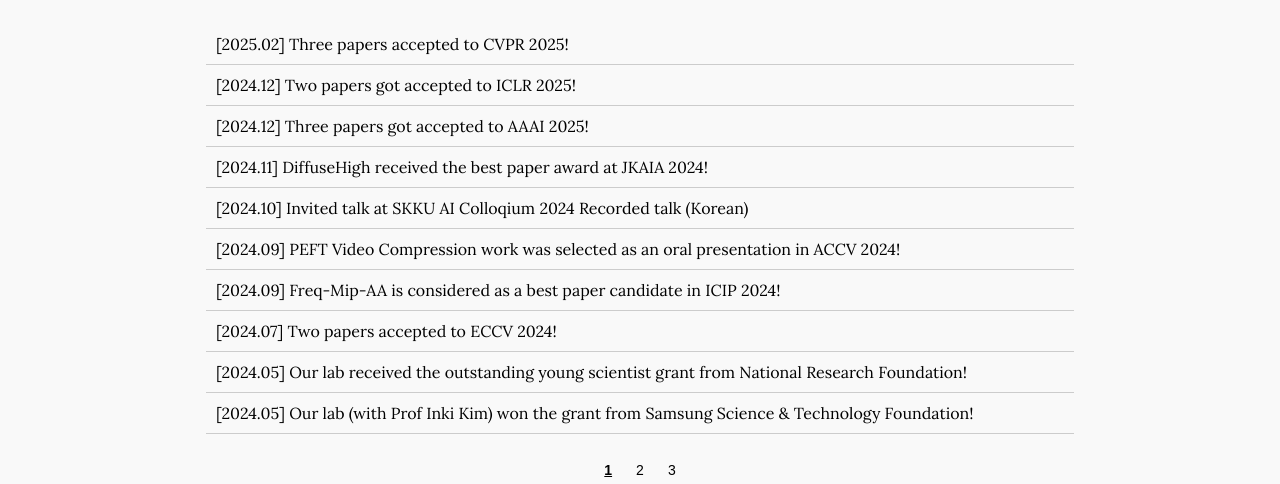
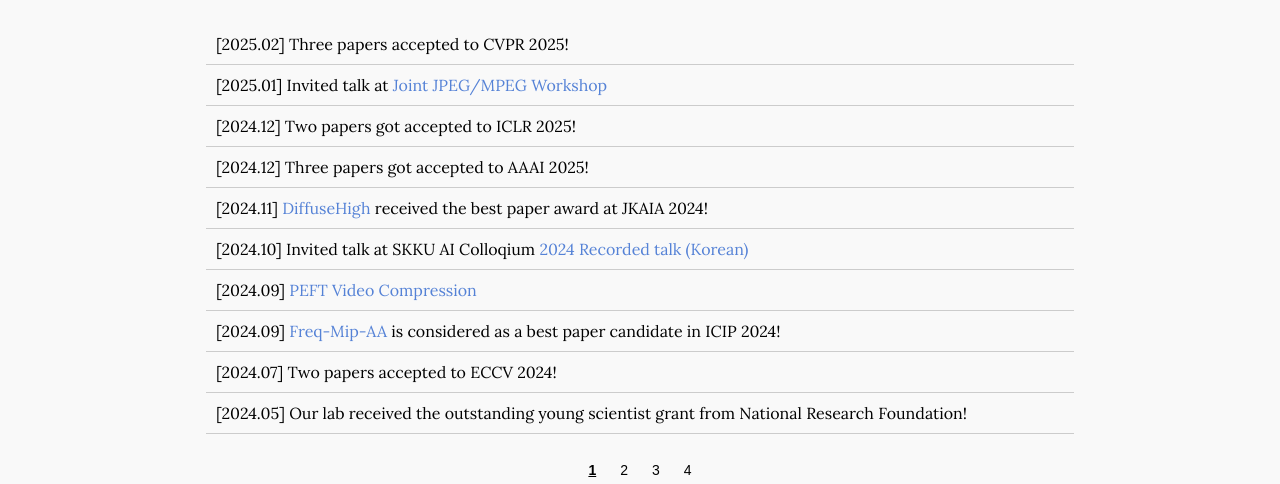
Before and after one commit to V-Laboratory/V-Laboratory.github.io, a React (Create React App) app: page / in a window 1280 px wide. Shown: the part 896-1380 px from the top of the page. Built offline with nearby package versions, Linux system fonts and the light colour scheme; some icons are missing.

Commit message:
update news

```diff
--- a/src/App.css
+++ b/src/App.css
@@ -15,6 +15,14 @@
   padding: 0;
 }
 
+.news-list a {
+  color: #5582d6;
+  text-decoration: none;
+}
+
+.news-list a:hover {
+  text-decoration: underline;
+}
 
 @media (max-width: 768px) {
   .logo{
--- a/src/App.js
+++ b/src/App.js
@@ -45,36 +45,37 @@
     const extendedImages = [images[images.length - 1], ...images, images[0]]; // Add last and first image for smooth looping
 
     const newsItems = [
-        "[2025.02] Three papers accepted to CVPR 2025!",
-        "[2024.12] Two papers got accepted to ICLR 2025!",
-        "[2024.12] Three papers got accepted to AAAI 2025!",
-        "[2024.11] DiffuseHigh received the best paper award at JKAIA 2024!",
-        "[2024.10] Invited talk at SKKU AI Colloqium 2024 Recorded talk (Korean)",
-        "[2024.09] PEFT Video Compression work was selected as an oral presentation in ACCV 2024!",
-        "[2024.09] Freq-Mip-AA is considered as a best paper candidate in ICIP 2024!",
-        "[2024.07] Two papers accepted to ECCV 2024!",
-        "[2024.05] Our lab received the outstanding young scientist grant from National Research Foundation!",
-        "[2024.05] Our lab (with Prof Inki Kim) won the grant from Samsung Science & Technology Foundation!",
-        "[2024.04] Two CVPR 2024 papers selected as highlight!",
-        "[2024.02] Two papers accepted to CVPR 2024!",
-        "[2024.01] CAM was accepted to ICLR 2024 as a spotlight!",
-        "[2023.11] Invited talk at GIST Colloquium",
-        "[2023.09] SPINN was accepted to NeurIPS 2023 as a spotlight!",
-        "[2023.09] Two papers accepted to NeurIPS 2023!",
-        "[2023.05] Invited talk at UNIST AI graduate seminar",
-        "[2023.02] Two papers accepted to CVPR 2023!",
-        "[2023.02] Invited talk about SPINN at CRUNCH Seminars at Brown University [Recorded talk]",
-        "[2022.11] Invited talk at 2022 KSIAM Annual Meeting",
-        "[2022.11] PIXEL was accepted to AAAI 2023",
-        "[2022.09] NRFF was accepted to ACCV 2022",
-        "[2022.08] PIXEL was selected as a spotlight in DLDE-II (NeurIPS 2022 Workshop)",
-        "[2022.08] SPINN received the best paper award in CKAIA 2022",
-        "[2022.07] Streamable Neural Fields was accepted to ECCV 2022",
-        "[2022.05] Our lab received the Basic Research Lab (BRL) grant from the NRF",
-        "[2022.03] Invited talk at Samsung Research",
-        "[2021.09] Honor to be selected as a EIRIC rising star",
-        "[2021.06] Lab was founded",
-        "[2021.05] Invited talk at AI Frontiers Summit 2021",
+        { text: "[2025.02] Three papers accepted to CVPR 2025!"},
+        { text: "[2025.01] Invited talk at", linkText: "Joint JPEG/MPEG Workshop", url: "https://jpeg.org" },
+        { text: "[2024.12] Two papers got accepted to ICLR 2025!" },
+        { text: "[2024.12] Three papers got accepted to AAAI 2025!"},
+        { text: "[2024.11]", linkText: "DiffuseHigh", url: "https://arxiv.org/abs/2406.18459", extraText: " received the best paper award at JKAIA 2024!"},
+        { text: "[2024.10] Invited talk at SKKU AI Colloqium", linkText: "2024 Recorded talk (Korean)", url: "https://www.youtube.com/watch?v=ooPSDSNikz4" },
+        { text: "[2024.09]", linkText: "PEFT Video Compression", url: "https://arxiv.org/abs/2405.08530", Experience: "work was selected as an oral presentation in ACCV 2024!"},
+        { text: "[2024.09]", linkText: "Freq-Mip-AA", url: "https://arxiv.org/abs/2406.13251", extraText: " is considered as a best paper candidate in ICIP 2024!"},
+        { text: "[2024.07] Two papers accepted to ECCV 2024!"},
+        { text: "[2024.05] Our lab received the outstanding young scientist grant from National Research Foundation!"},
+        { text: "[2024.05] Our lab (with Prof ", linkText: "Inki Kim", url: "https://www.bionanophotonics-skku.com/pi", extraText: ") won the grant from Samsung Science & Technology Foundation!"},
+        { text: "[2024.04] Two CVPR 2024 papers selected as highlight!"},
+        { text: "[2024.02] Two papers accepted to CVPR 2024!"},
+        { text: "[2024.01] CAM was accepted to ICLR 2024 as a spotlight!"},
+        { text: "[2023.11] Invited talk at GIST Colloquium"},
+        { text: "[2023.09] SPINN was accepted to NeurIPS 2023 as a spotlight!"},
+        { text: "[2023.09] Two papers accepted to NeurIPS 2023!"},
+        { text: "[2023.05] Invited talk at UNIST AI graduate seminar"},
+        { text: "[2023.02] Two papers accepted to CVPR 2023!"},
+        { text: "[2023.02] Invited talk about SPINN at CRUNCH Seminars at Brown University [Recorded talk]"},
+        { text: "[2022.11] Invited talk at 2022 KSIAM Annual Meeting"},
+        { text: "[2022.11] PIXEL was accepted to AAAI 2023"},
+        { text: "[2022.09] NRFF was accepted to ACCV 2022"},
+        { text: "[2022.08] PIXEL was selected as a spotlight in DLDE-II (NeurIPS 2022 Workshop)"},
+        { text: "[2022.08] SPINN received the best paper award in CKAIA 2022"},
+        { text: "[2022.07] Streamable Neural Fields was accepted to ECCV 2022"},
+        { text: "[2022.05] Our lab received the Basic Research Lab (BRL) grant from the NRF"},
+        { text: "[2022.03] Invited talk at Samsung Research"},
+        { text: "[2021.09] Honor to be selected as a EIRIC rising star"},
+        { text: "[2021.06] Lab was founded"},
+        { text: "[2021.05] Invited talk at AI Frontiers Summit 2021"},
     ];
 
     const itemsPerPage = 10;
@@ -200,7 +201,10 @@
                                     <h2>News</h2>
                                     <ul className="news-list">
                                         {currentNewsItems.map((item, index) => (
-                                            <li key={index}>{item}</li>
+                                            <li key={index}>
+                                                {item.text} <a href={item.url} target="_blank" rel="noopener noreferrer">{item.linkText}</a>
+                                                {item.extraText}
+                                            </li>
                                         ))}
                                     </ul>
                                     <div className="pagination">
--- a/src/TeamPage.css
+++ b/src/TeamPage.css
@@ -52,12 +52,16 @@
 }
 
 .prof-name {
-    font-size: 1.5em;
-    font-weight: bold;
+    font-size: 1.2em;
+    /* font-weight: bold; */
     margin-bottom: 10px;
     display: block;
-    color: black;
+    color: black !important;
     text-decoration: none;
+}
+
+.prof-name:hover {
+    text-decoration: underline;
 }
 
 .prof-intro {
--- a/src/TeamPage.js
+++ b/src/TeamPage.js
@@ -6,7 +6,7 @@
         {
             name: 'Joo Chan Lee',
             img: process.env.PUBLIC_URL + '/team/JCL.png',
-            desc: '2020.03 - Present',
+            desc: "2020.03 - Present\nCo-supervised by Jong-Hwan Ko",
             email: 'maincold2@skku.edu',
             homepage: 'https://maincold2.github.io/',
             scholar: 'https://scholar.google.com/citations?user=WKCHKk8AAAAJ&hl=en',
@@ -222,7 +222,7 @@
         {
             name: 'Hyunmo Yang',
             desc: 'MS, 2022.03 - 2024.02',
-            current: ''
+            current: 'Inbody'
         },
         {
             name: 'Namgyu Kang',
@@ -257,7 +257,7 @@
         {
             name: 'Geunmin Hwang',
             desc: 'MS, 2023.03 - 2025.02',
-            current: ''
+            current: 'ReconLabs'
         }
     ];
 
@@ -273,7 +273,13 @@
                             className="profile-img"
                         />
 
-                        <p>Eunbyung Park</p>
+
+                    </div>
+
+
+                    <div className="details">
+                        <p className="prof-intro">
+                            <a className='prof-name' href='https://silverbottlep.github.io/'>Eunbyung Park</a>
                             <div className='bio'>
                                 <a href="mailto:epark@skku.edu">
                                     <i className="fa fa-envelope-o" style={{ fontSize: '24px', color: 'black' }}></i>
@@ -291,10 +297,7 @@
                                     <i className="fa fa-twitter" style={{ fontSize: '24px', color: 'black' }}></i>
                                 </a>
                             </div>
-                    </div>
-                    <div className="details">
-                        <p className="prof-intro">
-                            <strong>Education</strong>
+                            {/* <strong>Education</strong>
                             <ul>
                                 <li>Ph.D., Computer Science at University of North Carolina at Chapel Hill, 2014.09 - 2019.12</li>
                                 <li>M.S., Computer Science at Seoul National University, 2009.03 - 2011.02</li>
@@ -310,7 +313,7 @@
                                 <li>Research Intern, <a href="https://www.microsoft.com/en-us/research/" target="_blank">Microsoft Research</a>, 2017.06 - 2017.08</li>
                                 <li>Research Intern, <a href="http://www.adobe.com/technology.html" target="_blank">Adobe Research</a>, 2016.06 - 2016.08</li>
                                 <li>Research Intern, <a href="https://www.hp.com/us-en/hp-labs.html"  target="_blank">HP Labs</a>, 2015.06 - 2015.08</li>
-                            </ul>
+                            </ul> */}
                         </p>
 
                     </div>
@@ -325,13 +328,20 @@
                         <div key={index} className="member">
                             <img src={student.img} alt={student.name} className="profile-img" />
                             <p>{student.name}</p>
-                            <p id='desc'>{student.desc}</p>
                             <div className="student-links">
                                 {student.email && <a href={`mailto:${student.email}`}><i className="fa fa-envelope-o" style={{ fontSize: '24px', color: 'black' }}></i></a>}
                                 {student.homepage && <a href={student.homepage}><i className="fa fa-home" style={{ fontSize: '24px', color: 'black' }}></i></a>}
                                 {student.scholar && <a href={student.scholar}><i className="ai ai-google-scholar" style={{ fontSize: '24px', color: 'black' }}></i></a>}
                                 {student.github && <a href={student.github}><i className="fa fa-github" style={{ fontSize: '24px', color: 'black' }}></i></a>}
                             </div>
+                            <p id='desc'>
+                                {student.desc.split("\n").map((line, i) => (
+                                    <React.Fragment key={i}>
+                                        {line}
+                                        <br />
+                                    </React.Fragment>
+                                ))}
+                            </p>
                         </div>
                     ))}
                 </div>
@@ -344,13 +354,20 @@
                         <div key={index} className="member">
                             <img src={student.img} alt={student.name} className="profile-img" />
                             <p>{student.name}</p>
-                            <p id='desc'>{student.desc}</p>
                             <div className="student-links">
                                 {student.email && <a href={`mailto:${student.email}`}><i className="fa fa-envelope-o" style={{ fontSize: '24px', color: 'black' }}></i></a>}
                                 {student.homepage && <a href={student.homepage}><i className="fa fa-home" style={{ fontSize: '24px', color: 'black' }}></i></a>}
                                 {student.scholar && <a href={student.scholar}><i className="ai ai-google-scholar" style={{ fontSize: '24px', color: 'black' }}></i></a>}
                                 {student.github && <a href={student.github}><i className="fa fa-github" style={{ fontSize: '24px', color: 'black' }}></i></a>}
                             </div>
+                            <p id='desc'>
+                                {student.desc.split("\n").map((line, i) => (
+                                    <React.Fragment key={i}>
+                                        {line}
+                                        <br />
+                                    </React.Fragment>
+                                ))}
+                            </p>
                         </div>
                     ))}
                 </div>
```
Lines whose indentation alone changed are shown as unchanged.
